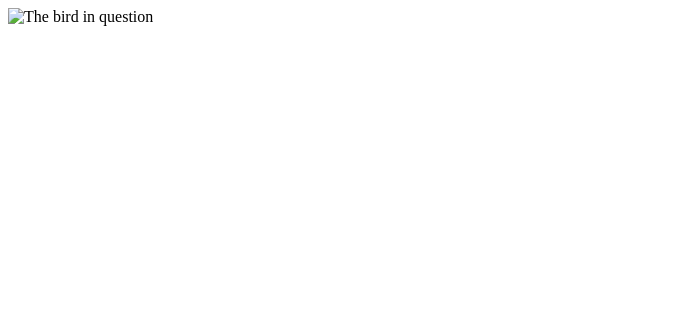
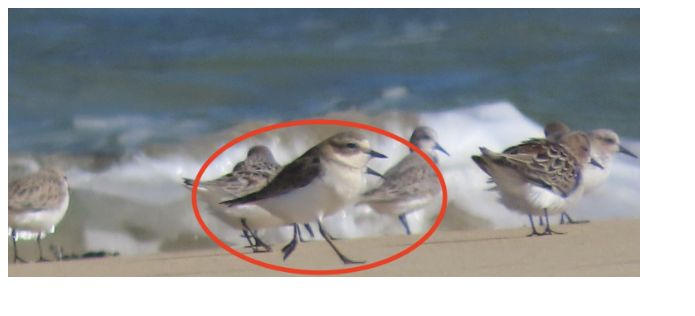
Before and after one commit to albertkemp/imageidentification, a plain HTML site: page docs/index.html in a window 1280 px wide. Shown: the whole page, without its empty margins (0-695 px from the left). Drawn offline with Linux system fonts and the light colour scheme.

Commit message:
got the image in the proper place in images folder

```diff
--- a/docs/index.html
+++ b/docs/index.html
@@ -4,6 +4,6 @@
             <title>Image identification</title>
     </head>
     <body>
-        <img src="41CABCAA-0F46-4CD7-ABFC-0E55E729FCAD_1_201_a.jpeg" width="50%" title="The bird in question">
+        <img src="images/41CABCAA-0F46-4CD7-ABFC-0E55E729FCAD_1_201_a.jpeg" width="50%" title="The bird in question">
     </body>
 </html>
```
Also changed, not shown: docs/images/41CABCAA-0F46-4CD7-ABFC-0E55E729FCAD_1_201_a.jpeg (renamed from 41CABCAA-0F46-4CD7-ABFC-0E55E729FCAD_1_201_a.jpeg).
